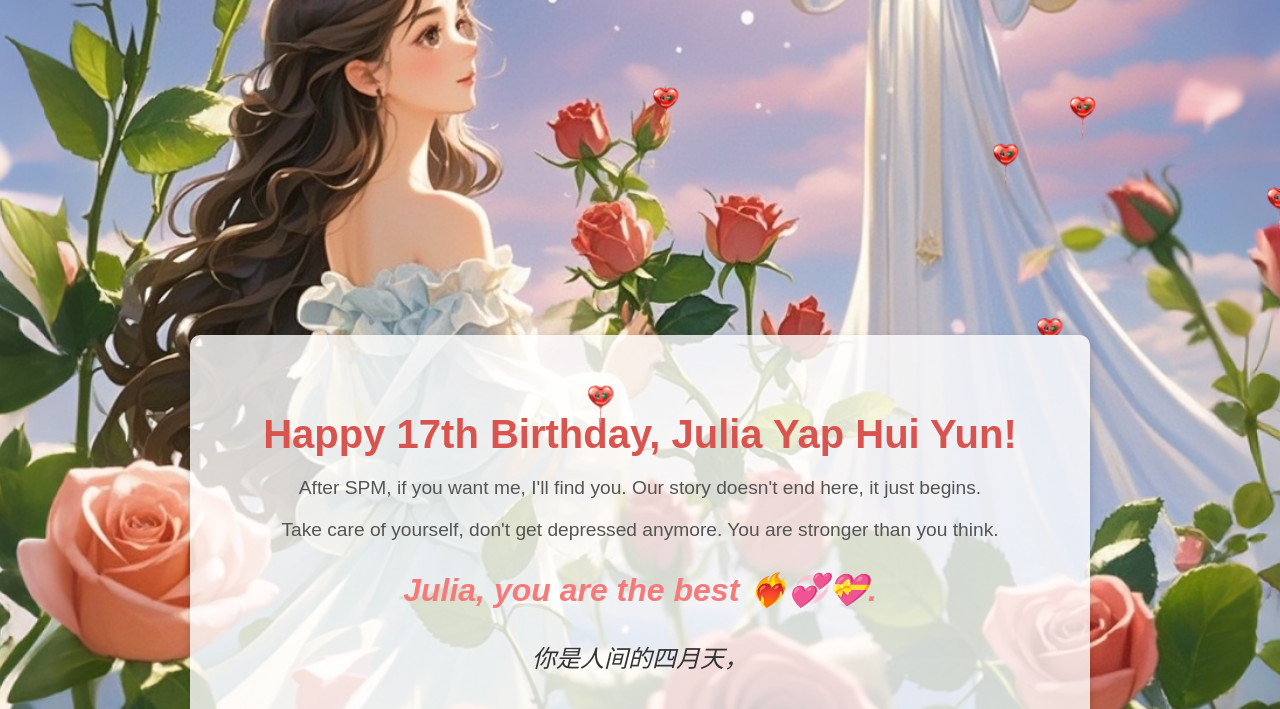
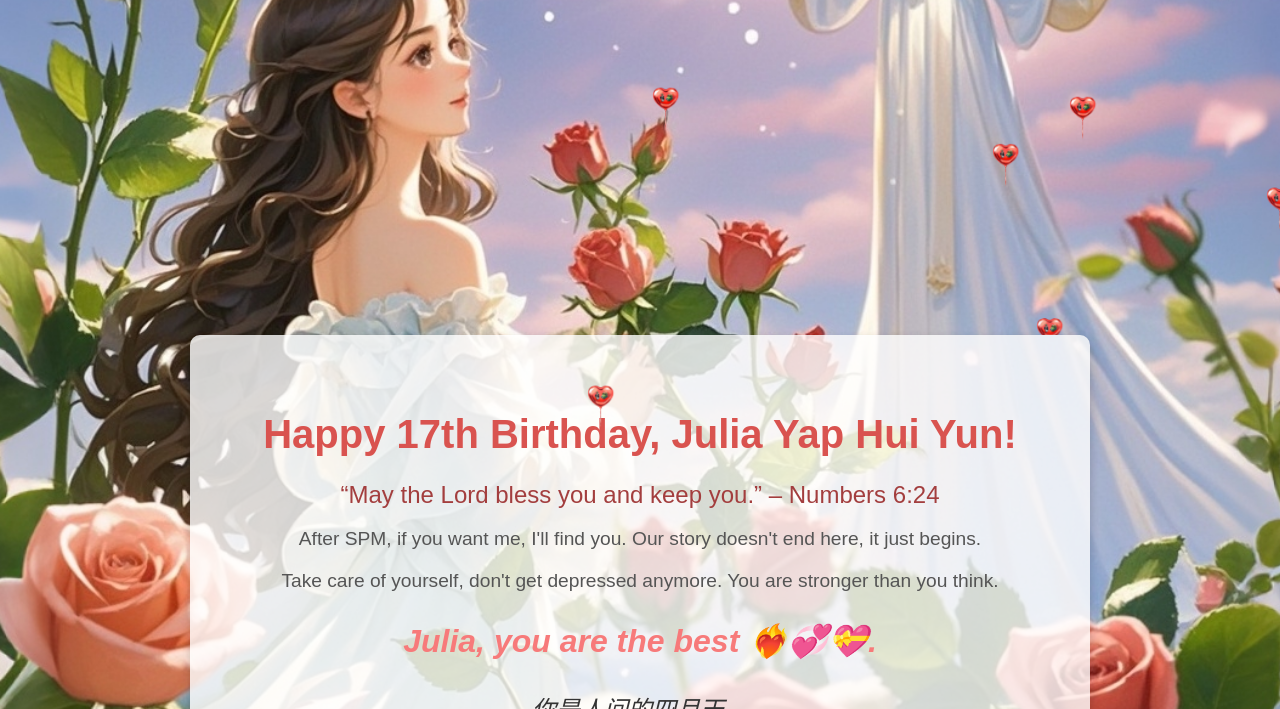
Before and after one commit to wonghanz/juliayap202417th, a plain HTML site: page index.html in a window 1280 px wide. Shown: the part 465-1174 px from the top of the page. Drawn offline with Linux system fonts and the light colour scheme; files whose address does not match are found by name.

Commit message:
Update index.html

```diff
--- a/index.html
+++ b/index.html
@@ -8,14 +8,14 @@
 </head>
 <body>
     <div class="birthday-animation">
-    <div class="flower"></div>
-    <div class="flower"></div>
-    <div class="flower"></div>
-</div>
+        <div class="flower"></div>
+        <div class="flower"></div>
+        <div class="flower"></div>
+    </div>
 
     <div class="container">
         <h1>Happy 17th Birthday, Julia Yap Hui Yun!</h1>
-        <p class="birthday-message">“May the Lord bless you and keep you.” – Numbers 6:24</p>
+        <p class="blessing">“May the Lord bless you and keep you.” – Numbers 6:24</p>
 
         <p class="promise">After SPM, if you want me, I'll find you. Our story doesn't end here, it just begins.</p>
 
```
